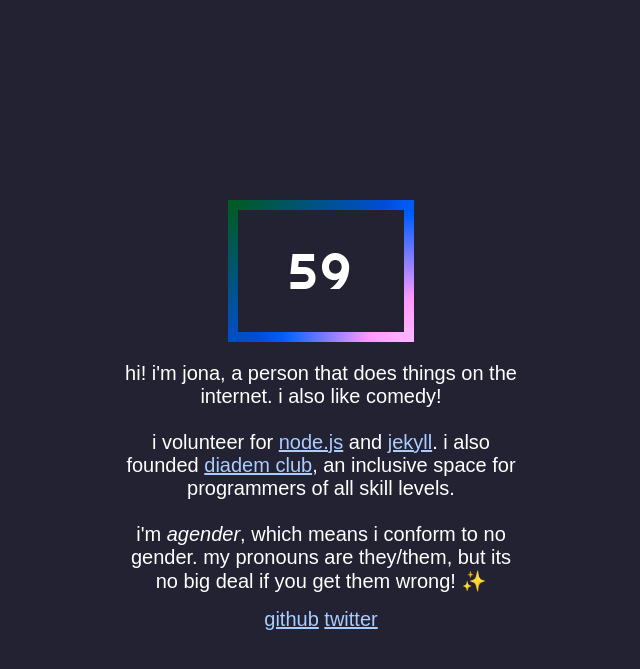
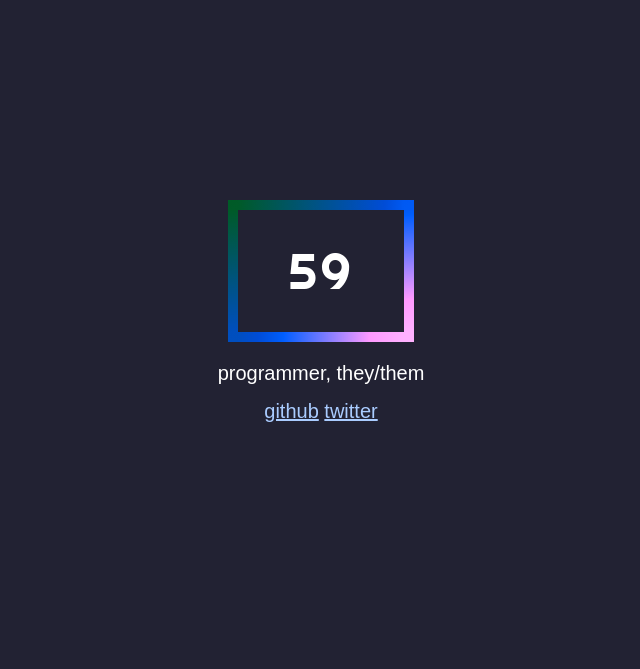
Before and after one commit to g639090/brainfuck-website, a Jekyll site: the page built from index.html, in a window 1280 px wide. Shown: the top 669 px of the page, without its empty margins (319-959 px from the left). Built offline with Jekyll 4.4.1, drawn with Linux system fonts in a browser that asks for light colours.

Commit message:
(simplistic web design)

```diff
--- a/index.html
+++ b/index.html
@@ -7,18 +7,7 @@ layout: default
 </div>
 
 <p>
-  hi! i'm jona, a person that does things on the internet. i also like comedy!
-</p>
-<br>
-<p>
-  i volunteer for <a href='http://nodejs.org'>node.js</a> and
-  <a href='http://jekyllrb.com'>jekyll</a>. i also founded <a href='http://diadem.club'>
-  diadem club</a>, an inclusive space for programmers of all skill levels.
-</p>
-<br>
-<p>
-  i'm <i>agender</i>, which means i conform to no gender. my pronouns are
-  they/them, but its no big deal if you get them wrong! ✨
+  programmer, they/them
 </p>
 
 <div class="list">
```
